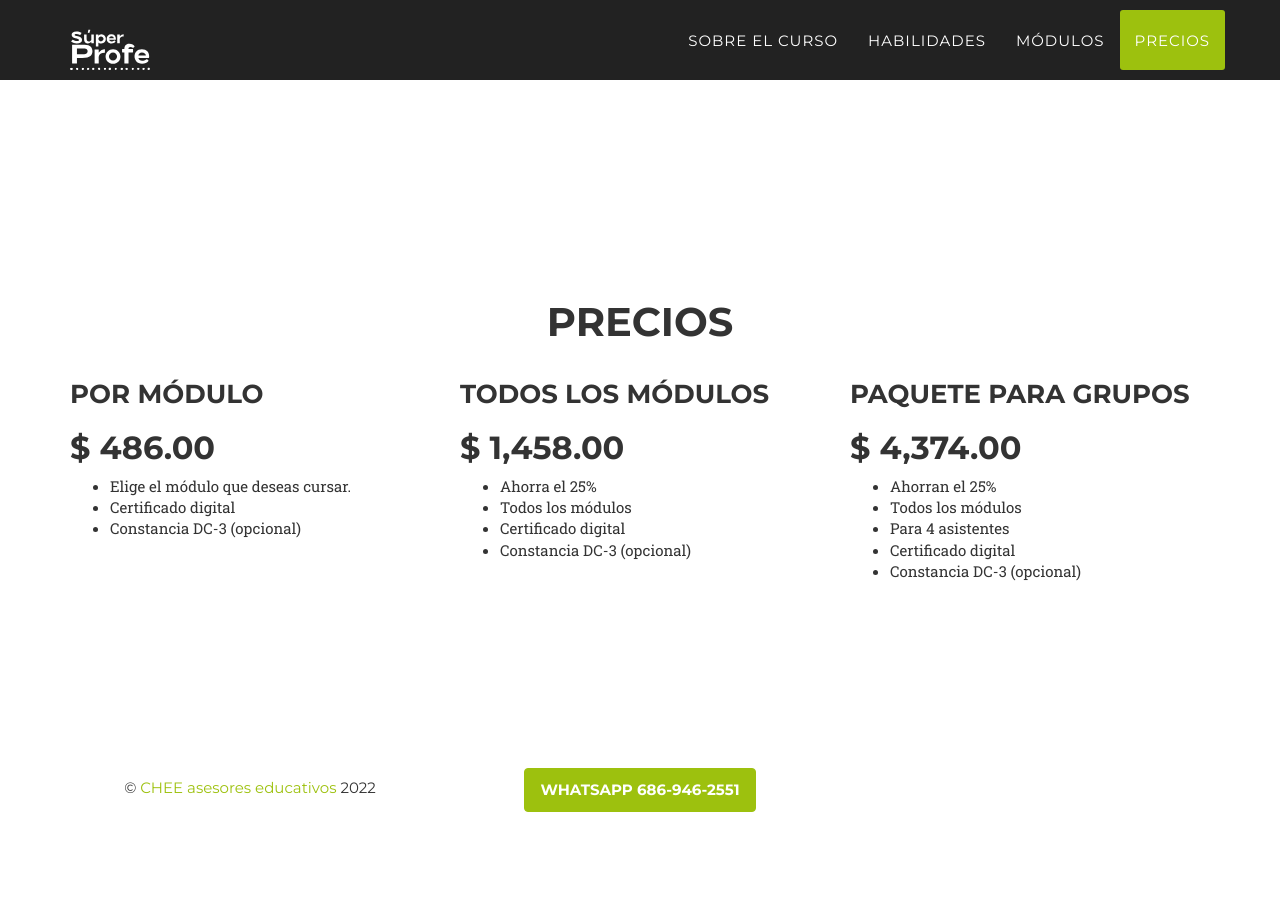
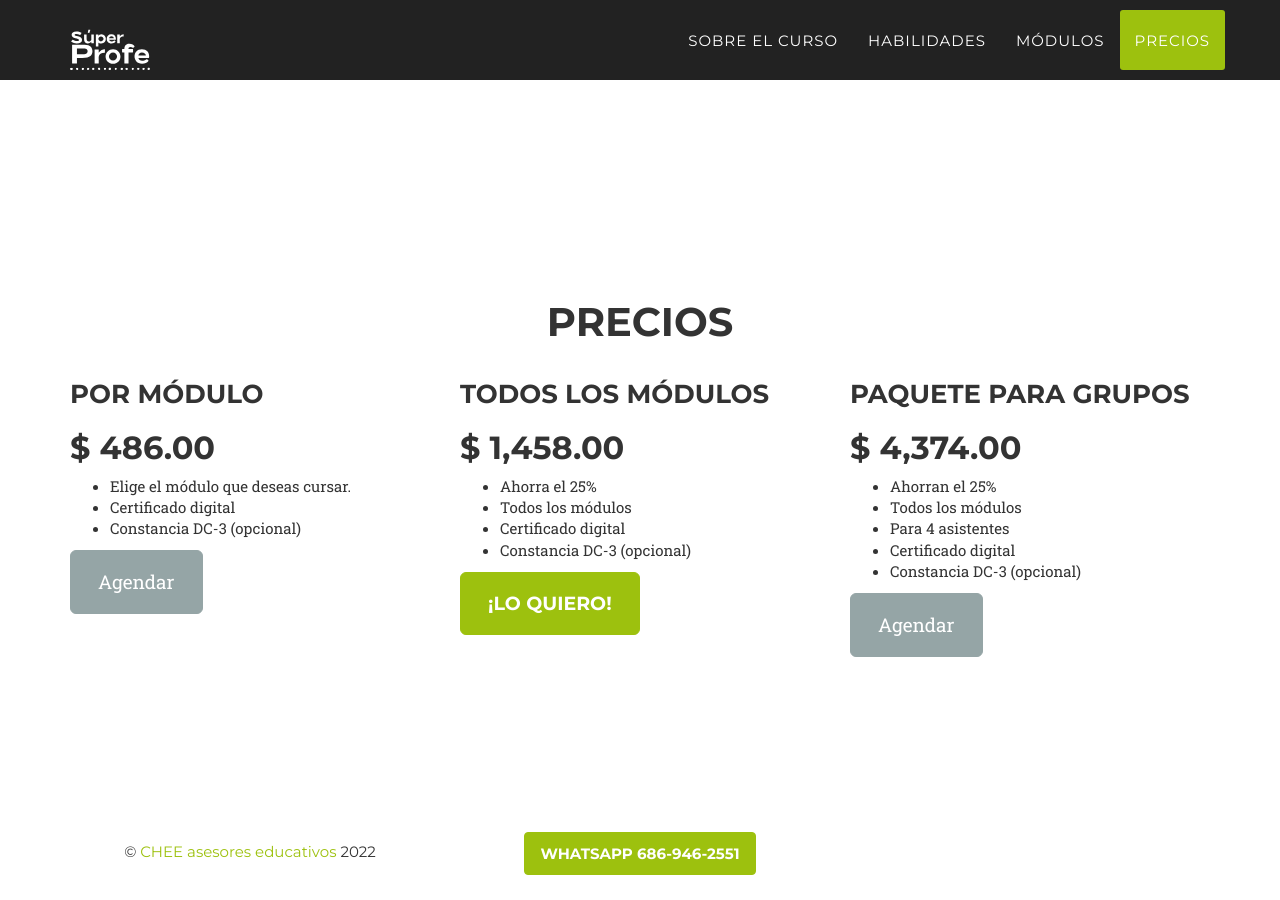
Before and after one commit to camachevaz/superProfe, a Jekyll site: the page built from index.html, in a window 1280 px wide and 900 px high, scrolled down 4992 px. Built offline with Jekyll 4.4.1, drawn with Linux system fonts in a browser that asks for light colours; some web fonts are replaced; before the commit the page ends 5829 px from its top, so only the background shows below that.

Commit message:
Update clients.html

```diff
--- a/_includes/clients.html
+++ b/_includes/clients.html
@@ -15,6 +15,7 @@
                         <li>Certificado digital</li>
                         <li>Constancia DC-3 (opcional)</li>
                     </ul>
+                    <button type="button" class="btn btn-default btn-lg">Agendar</button>
                 </div>
                 <div class="col-md-4">
                     <h3>Todos los módulos</h3>
@@ -25,6 +26,7 @@
                         <li>Certificado digital</li>
                         <li>Constancia DC-3 (opcional)</li>
                     </ul>
+                    <button type="button" class="btn btn-primary btn-lg">¡Lo quiero!</button>
                 </div>
                 <div class="col-md-4">
                     <h3>Paquete para grupos</h3>
@@ -36,6 +38,7 @@
                         <li>Certificado digital</li>
                         <li>Constancia DC-3 (opcional)</li>
                     </ul>
+                    <button type="button" class="btn btn-default btn-lg">Agendar</button>
                 </div>
               </div>
         </div>
```
